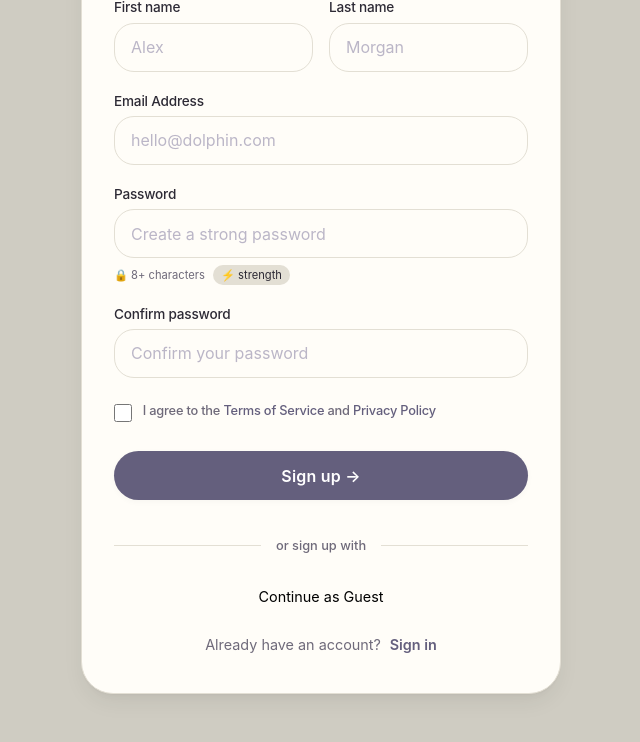
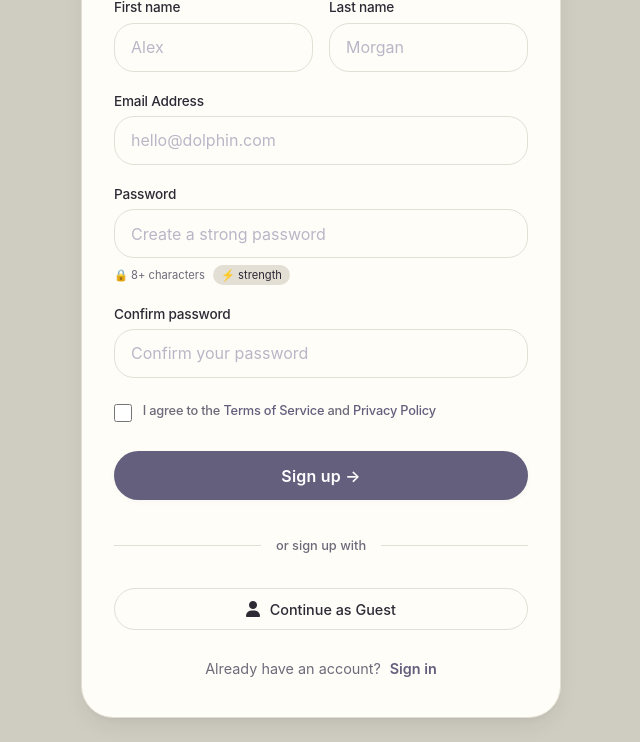
Before and after one commit to adel-8/The-Start, a Laravel app: page /signup in a window 1280 px wide. Shown: the part 223-965 px from the top of the page, without its empty margins (319-959 px from the left). Before the commit the page ends 919 px from the top, so only its background shows below. Run offline with Laravel 12, Linux system fonts and the light colour scheme; data that the repository does not hold is empty; style sheets or scripts are compiled from the project's sources; some libraries are stand-ins or nearby versions.

Commit message:
this is the final version 9

```diff
--- a/config/mail.php
+++ b/config/mail.php
@@ -53,10 +53,7 @@ return [
             'transport' => 'ses',
         ],
 
-        'brevo' => [
-            'transport' => 'brevo',
-            'key' => env('BREVO_KEY'),
-        ],
+
 
         'postmark' => [
             'transport' => 'postmark',
--- a/resources/views/signup.blade.php
+++ b/resources/views/signup.blade.php
@@ -21,17 +21,35 @@
             height: 100%;
             object-fit: contain;
         }
-        .guest-link {
+        /* Guest button styled exactly like .social-btn */
+        .guest-btn {
+            display: flex;
+            align-items: center;
+            justify-content: center;
+            gap: 0.6rem;
+            width: 100%;
+            background: var(--color-surface);
+            border: 1px solid var(--color-border);
+            border-radius: 2rem;
+            padding: 0.7rem 1rem;
+            font-weight: 500;
+            color: var(--color-text);
+            font-size: 0.9rem;
+            cursor: pointer;
+            transition: all 0.2s ease;
+            font-family: inherit;
+            text-decoration: none;
             margin-top: 1rem;
-            text-align: center;
-            display: block;
-            color: var(--color-text-secondary);
-            text-decoration: none;
-            font-size: 0.9rem;
         }
-        .guest-link:hover {
-            color: var(--gold);
-            text-decoration: underline;
+        .guest-btn:hover {
+            background: #fefaf2;
+            border-color: var(--color-accent);
+            color: var(--color-primary);
+            transform: translateY(-1px);
+            box-shadow: var(--shadow-sm);
+        }
+        .guest-btn i {
+            font-size: 1rem;
         }
     </style>
 @endpush
@@ -114,15 +132,10 @@
       @endif
     </div>
 
-    {{-- Continue as Guest button --}}
-    @php
-        $guestEnabled = isset($settings['enable_guest_checkout']) ? $settings['enable_guest_checkout'] : true;
-    @endphp
-    @if($guestEnabled)
-        <div class="guest-btn">
-            <a href="{{ route('Shop') }}" class="guest-link">{{ __('messages.continue_as_guest') }}</a>
-        </div>
-    @endif
+    {{-- Continue as Guest button – styled exactly like social button --}}
+    <a href="{{ route('Shop') }}" class="guest-btn">
+        <i class="fas fa-user"></i> {{ __('messages.continue_as_guest') }}
+    </a>
 
     <div class="signin-prompt">
       {!! __('messages.already_have_account', [
--- a/routes/web.php
+++ b/routes/web.php
@@ -107,11 +107,13 @@ Route::get('/email/verify/{id}/{hash}', function (EmailVerificationRequest $requ
 
 // Resend verification email
 Route::post('/email/verification-notification', function (Request $request) {
+    Log::info('Resend verification started for user: ' . $request->user()->id);
     try {
         $request->user()->sendEmailVerificationNotification();
+        Log::info('Resend verification: Email sent successfully');
         return back()->with('message', __('A new verification link has been sent to your email address.'));
     } catch (\Exception $e) {
-        Log::error('Resend verification: Failed for user ' . $request->user()->id . ': ' . $e->getMessage());
+        Log::error('Resend verification failed: ' . $e->getMessage());
         return back()->withErrors(['email' => __('Unable to send verification email. Please try again later or contact support.')]);
     }
 })->middleware(['auth', 'throttle:6,1'])->name('verification.send');
@@ -290,8 +292,3 @@ Route::get('/return-policy', [PageController::class, 'returnPolicy'])->name('ret
 Route::get('/shipping-policy', [PageController::class, 'shippingPolicy'])->name('shipping.policy');
 
 Route::get('/checkout/success/{orderNumber}', [CheckoutController::class, 'success'])->name('checkout.success');
-
-
-Route::get('/my-ip', function () {
-    return gethostbyname(gethostname());
-});
```
Also changed, not shown: resources/views/signin.blade.php (+29 -16 lines).
